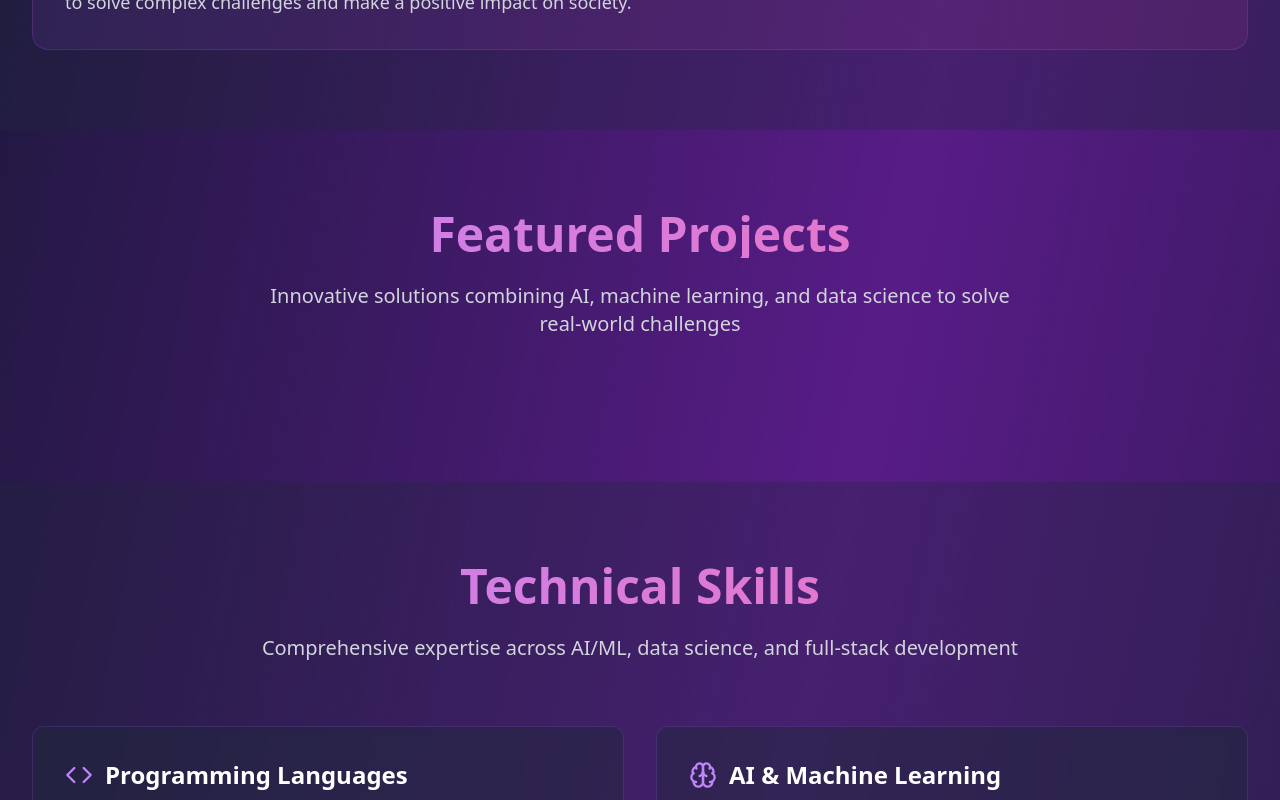
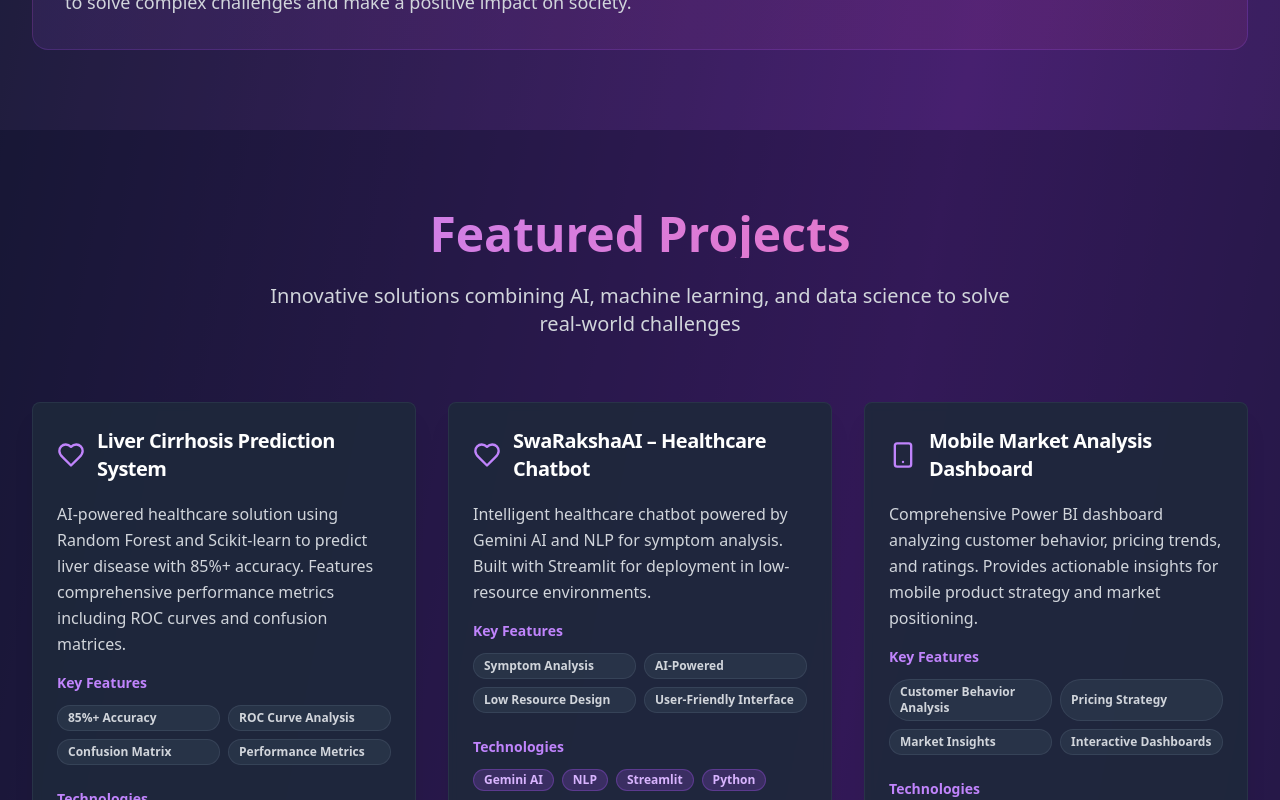
Before and after one commit to maheshmahi3308/mahesh-ai-universe, a React (Vite) app: page / in a window 1280 px wide. Shown: the part 1580-2380 px from the top of the page. Built offline with nearby package versions, Linux system fonts and the light colour scheme.

Commit message:
Fix: Make projects section visible
Ensured the projects section is visible on the page.

```diff
--- a/src/components/Projects.tsx
+++ b/src/components/Projects.tsx
@@ -36,7 +36,7 @@ export const Projects = () => {
   ];
 
   return (
-    <section id="projects" className="py-20 px-4 sm:px-6 lg:px-8">
+    <section id="projects" className="py-20 px-4 sm:px-6 lg:px-8 bg-slate-900/50 min-h-screen">
       <div className="max-w-7xl mx-auto">
         <div className="text-center mb-16">
           <h2 className="text-4xl md:text-5xl font-bold mb-6 bg-gradient-to-r from-purple-400 to-pink-400 bg-clip-text text-transparent">
@@ -53,16 +53,14 @@ export const Projects = () => {
             return (
               <Card
                 key={index}
-                className={`bg-gradient-to-br ${project.gradient} backdrop-blur-sm border-0 relative overflow-hidden group hover:transform hover:scale-105 transition-all duration-300`}
+                className="bg-slate-800/90 border border-slate-700/50 hover:border-purple-500/50 backdrop-blur-sm relative overflow-hidden group hover:transform hover:scale-105 transition-all duration-300 shadow-xl"
               >
-                <div className={`absolute inset-0 bg-gradient-to-r ${project.borderGradient} opacity-0 group-hover:opacity-100 transition-opacity duration-300 blur-sm -z-10`}></div>
-                <div className="absolute inset-[1px] bg-slate-800/90 rounded-lg">
                 <CardHeader className="pb-4">
                   <div className="flex items-center gap-3 mb-3">
                     <div className="text-purple-400 group-hover:text-pink-400 transition-colors duration-300">
                       <Icon size={28} />
                     </div>
-                      <CardTitle className="text-white text-xl">{project.title}</CardTitle>
+                    <CardTitle className="text-white text-xl font-semibold">{project.title}</CardTitle>
                   </div>
                   <CardDescription className="text-gray-300 text-base leading-relaxed">
                     {project.description}
@@ -76,7 +74,7 @@ export const Projects = () => {
                         <Badge
                           key={idx}
                           variant="secondary"
-                            className="bg-slate-700/50 text-gray-300 text-xs py-1"
+                          className="bg-slate-700/50 text-gray-300 text-xs py-1 border border-slate-600/50"
                         >
                           {feature}
                         </Badge>
@@ -90,7 +88,7 @@ export const Projects = () => {
                       {project.technologies.map((tech, idx) => (
                         <Badge
                           key={idx}
-                            className="bg-purple-500/20 text-purple-300 border-purple-500/30"
+                          className="bg-purple-500/20 text-purple-300 border border-purple-500/30"
                         >
                           {tech}
                         </Badge>
@@ -115,7 +113,6 @@ export const Projects = () => {
                     </Button>
                   </div>
                 </CardContent>
-                </div>
               </Card>
             );
           })}
```
Lines whose indentation alone changed are shown as unchanged.
